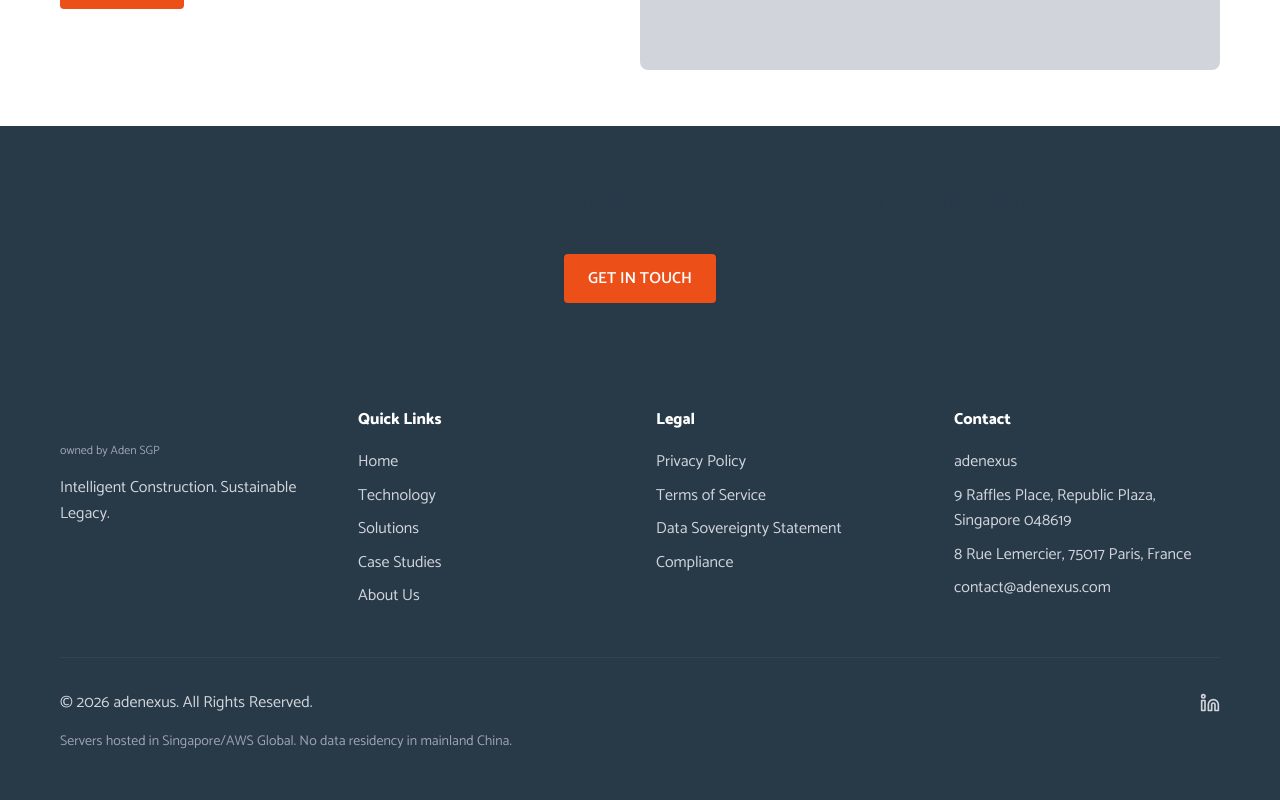
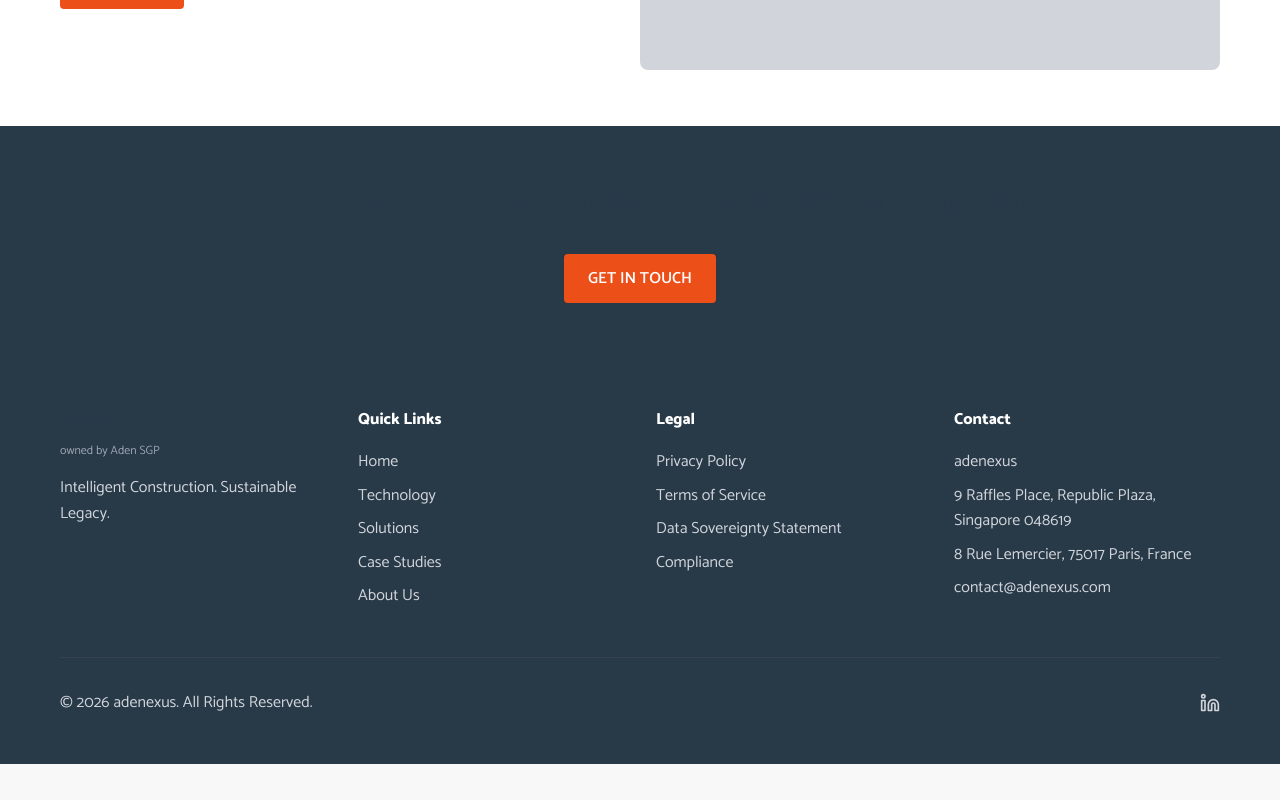
Before and after one commit to mcaserhn/esgentics-com, a Next.js app: page / in a window 1280 px wide. Shown: the part 2311-3111 px from the top of the page. After the commit the page ends 3075 px from the top, so only its background shows below. Built offline with nearby package versions, Linux system fonts and the light colour scheme.

Commit message:
Remove data residency statement from footer

```diff
--- a/app/components/Footer.tsx
+++ b/app/components/Footer.tsx
@@ -108,9 +108,6 @@ export default function Footer() {
               </a>
             </div>
           </div>
-          <p className="text-gray-400 text-sm mt-4">
-            {translations?.footer?.data_statement || 'Servers hosted in Singapore/AWS Global. No data residency in mainland China.'}
-          </p>
         </div>
       </div>
     </footer>
```
